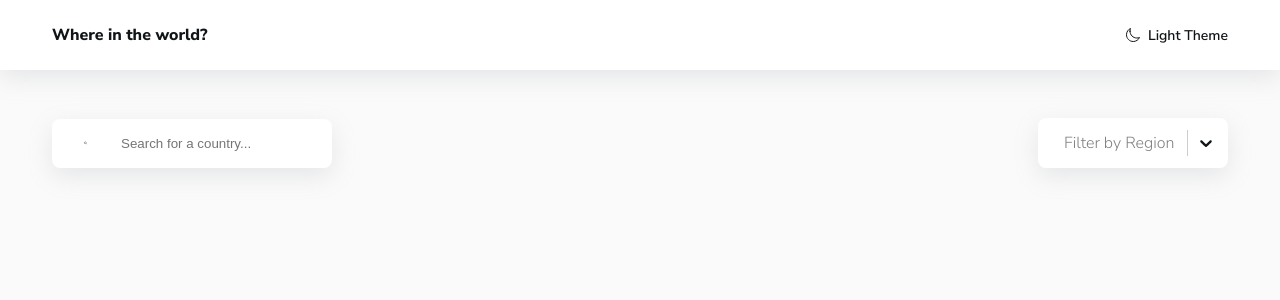
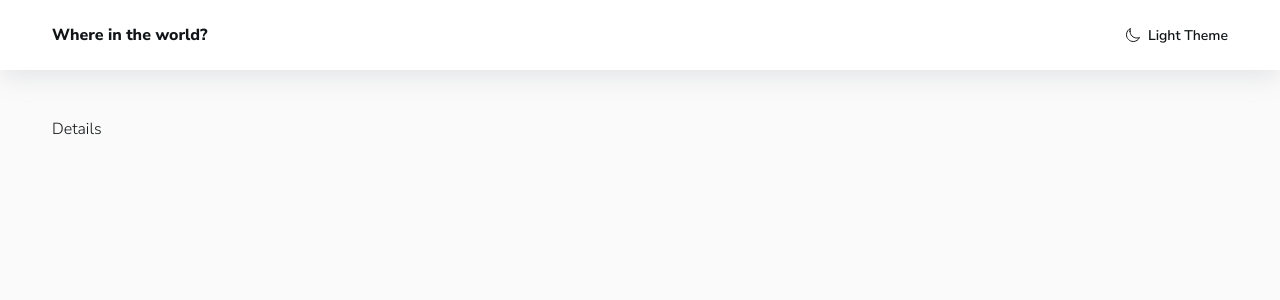
Before and after one commit to VolodymyrSvereniak/search-countries-info-app, a React (Create React App) app: page /details/1 in a window 1280 px wide. Shown: the top 300 px of the page. Built offline with nearby package versions, Linux system fonts and the light colour scheme; no server answers.

Commit message:
Added react-router-dom/Configured basic routes

```diff
--- a/src/App.jsx
+++ b/src/App.jsx
@@ -3,14 +3,18 @@ import Main from "./components/Main";
 import HomePage from "./pages/HomePage";
 import Details from "./pages/Details";
 import NotFound from "./pages/NotFound";
+import { Routes, Route } from "react-router-dom";
 
 function App() {
-
   return (
     <div className="App">
       <Header />
       <Main>
-        <HomePage/>
+        <Routes>
+          <Route path="/" element={<HomePage />} />
+          <Route path="/details/:name" element={<Details />} />
+          <Route path="/notfound" element={<NotFound />} />
+        </Routes>
       </Main>
     </div>
   );
--- a/src/components/countriesCard/Card.jsx
+++ b/src/components/countriesCard/Card.jsx
@@ -44,9 +44,9 @@ const CardInfoTitle = styled.b`
   font-weight: var(--fw-bold);
 `;
 
-export default function Card({ img, name, info = [], onClick }) {
+export default function Card({ img, name, info = [], handleNavigate }) {
   return (
-    <Wrapper>
+    <Wrapper onClick={handleNavigate}>
       <CardImage src={img} alt={name} />
       <CardBody>
         <CardTitle>{name}</CardTitle>
--- a/src/components/countriesCard/countriesCard.js
+++ b/src/components/countriesCard/countriesCard.js
@@ -1,6 +1,6 @@
 import Card from "./Card";
 
-export const countriesCard = (countries) =>
+export const countriesCard = (countries, handleNavigate) =>
   countries.map((country) => {
     const countriesInfo = {
       img: country.flags.png,
@@ -19,6 +19,7 @@ export const countriesCard = (countries) =>
           description: country.capital[0],
         },
       ],
+      handleNavigate: () => handleNavigate(country.name.common),
     };
     return <Card key={country.cca3} {...countriesInfo} />;
   });
--- a/src/pages/HomePage.jsx
+++ b/src/pages/HomePage.jsx
@@ -2,16 +2,21 @@ import { useEffect } from "react";
 import Controls from "../components/Controls";
 import CountriesList from "../components/CountriesList";
 import { countriesCard } from "../components/countriesCard/countriesCard";
-import { useDispatch, useSelector } from "react-redux";
+import { useDispatch, useSelector} from "react-redux";
+import { useNavigate } from "react-router-dom";
 import {
   getCountries,
   selectedCountries,
 } from "../slices/countriesSlice/countriesSlice";
 
-
 export default function HomePage() {
   const dispatch = useDispatch();
+  const navigate = useNavigate();
   const { countries, loading, error } = useSelector(selectedCountries);
+
+  const handleNavigate = (name) => navigate(`/details/${name}`);
+
+  const countriesCardList = countriesCard(countries, handleNavigate);
 
   useEffect(() => {
     dispatch(getCountries());
@@ -22,7 +27,7 @@ export default function HomePage() {
   return (
     <>
       <Controls />
-      <CountriesList>{countriesCard(countries)}</CountriesList>
+      <CountriesList>{countriesCardList}</CountriesList>
     </>
   );
 }
```
